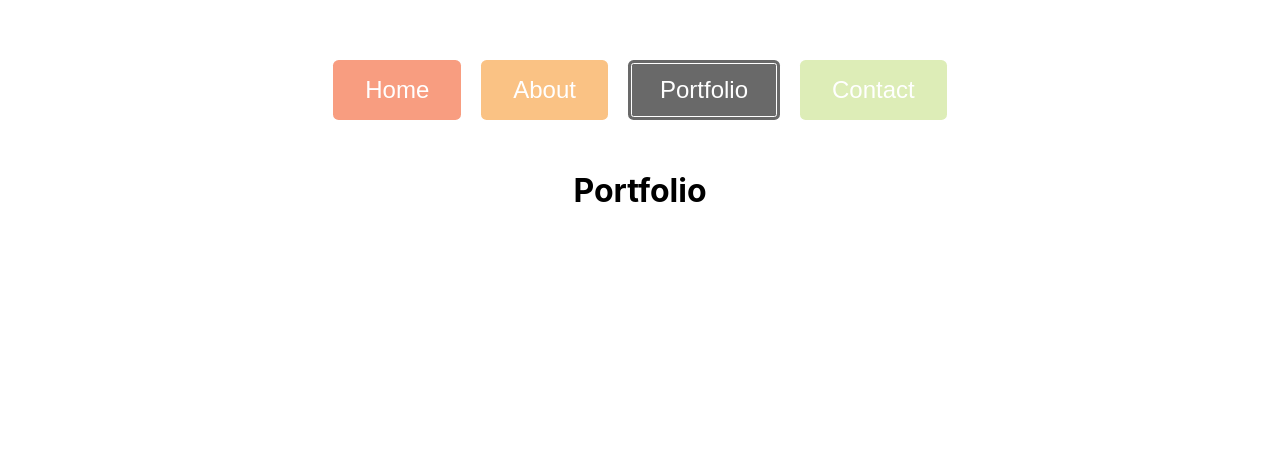
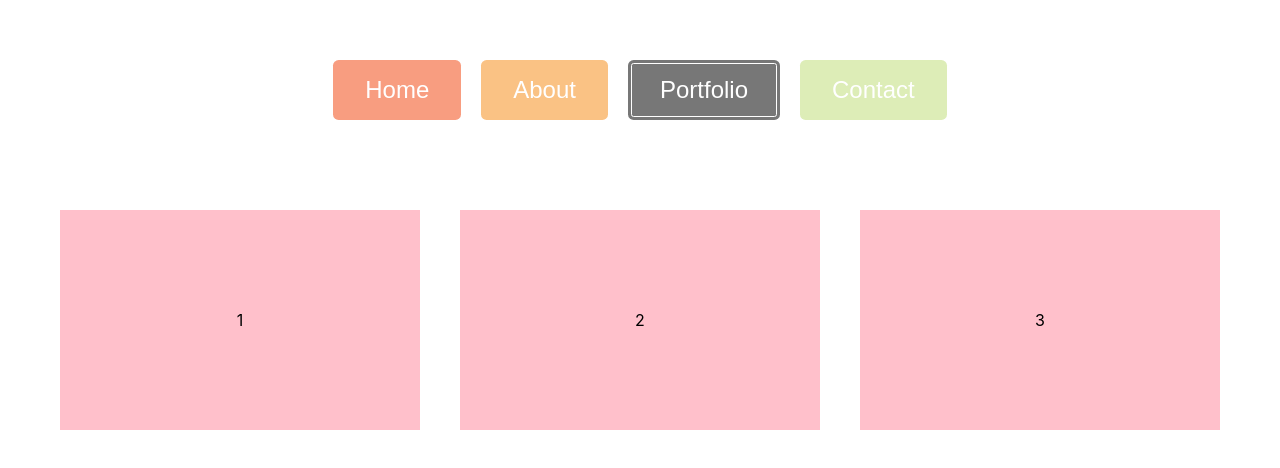
Before and after one commit to sigridnicole/sigridnicole.github.io, a React (Create React App) app: page / in a window 1280 px wide. Both pictures are taken after a click on the button "Portfolio". Shown: the top 468 px of the page. Built offline with nearby package versions, Linux system fonts and the light colour scheme.

Commit message:
Updated portfolio boxes

```diff
--- a/package.json
+++ b/package.json
@@ -5,6 +5,7 @@
   "dependencies": {
     "react": "^16.8.5",
     "react-dom": "^16.8.5",
+    "react-router-dom": "^5.0.0",
     "react-scripts": "2.1.8"
   },
   "scripts": {
--- a/src/components/Contact/Contact.css
+++ b/src/components/Contact/Contact.css
@@ -2,4 +2,5 @@ img {
   width: 100px;
   height: auto;
   margin: 50px 30px;
+  cursor: pointer;
 }
--- a/src/components/Home/Home.css
+++ b/src/components/Home/Home.css
@@ -76,26 +76,9 @@ p {
   transition: top ease 0.1s;
   transition-delay: 2s;
   opacity: 0.9;
-  color: rgb(105, 105, 105);
+  color: #696969;
 }
 
-
-@keyframes mymove {
-  0% {
-    top: 0px;
-  }
-  50% {
-    top: 50px;
-  }
-  100% {
-    top: 0px;
+::selection {
+background: #69696980;
 }
-}
-
-
-
-
-
-::selection {
-background: #b39ddb;
-}
--- a/src/components/Home/Home.js
+++ b/src/components/Home/Home.js
@@ -4,20 +4,6 @@ import "./Home.css";
 const Home = () => {
   return (
     <div id="content">
-      {Array.from(document.getElementsByClassName('letter')).forEach(letter => {
-          console.log("haha");
-
-          letter.addEventListener("mouseover", (e) => {
-            letter.classList.add("hovered")
-            console.log("here");
-          })
-          letter.addEventListener("animationend", (e) => {
-            letter.classList.remove("hovered")
-            console.log("there");
-
-          })
-        })}
-
       <div id="name">
         <div className="hello">Hello, this is</div>
         <span className="logo">
--- a/src/components/Nav/Nav.css
+++ b/src/components/Nav/Nav.css
@@ -27,6 +27,7 @@ button {
 button:hover,
 button:focus {
   background: #696969;
+  opacity: 0.9;
 }
 
 button:focus {
--- /dev/null
+++ b/src/components/Portfolio/Portfolio.css
@@ -0,0 +1,20 @@
+.box {
+  background-color: pink;
+  padding: 100px;
+  margin: 20px;
+  transition: background 0.5s ease-in-out,
+  transform 0.5s ease;
+}
+
+.projectGrid {
+  margin: 40px;
+  display: grid;
+  text-align: center;
+  grid-template-columns: repeat(auto-fill,minmax(400px,1fr));
+}
+
+.box:hover,
+.box:focus {
+  background: #696969;
+  opacity: 0.9;
+}
--- a/src/components/Portfolio/Portfolio.js
+++ b/src/components/Portfolio/Portfolio.js
@@ -1,11 +1,14 @@
 import React from 'react';
+import './Portfolio.css'
 
 const Portfolio = () => {
   return (
-    <div>
-      <h1>Portfolio</h1>
+    <div className="projectGrid">
+      <div className="box"> 1 </div>
+      <div className="box"> 2 </div>
+      <div className="box"> 3 </div>
     </div>
-   );
+  );
 };
 
 export default Portfolio;
```
Also changed, not shown: src/App.js (+7 -7 lines), 1 other file (tests, documents, lock files or other folders).
